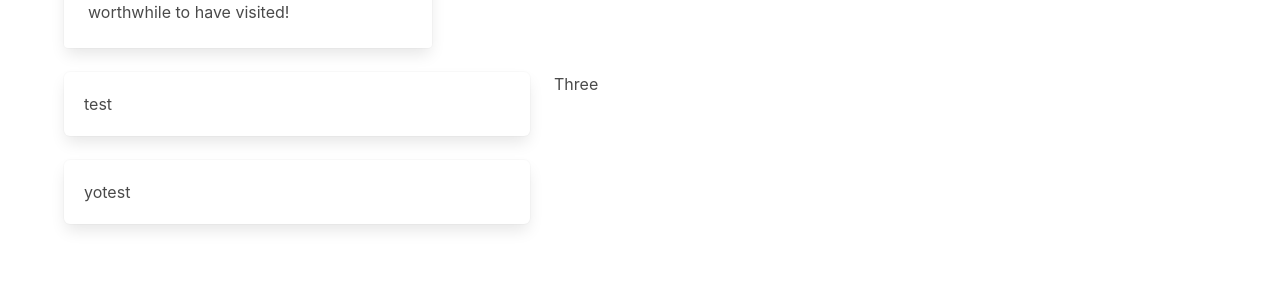
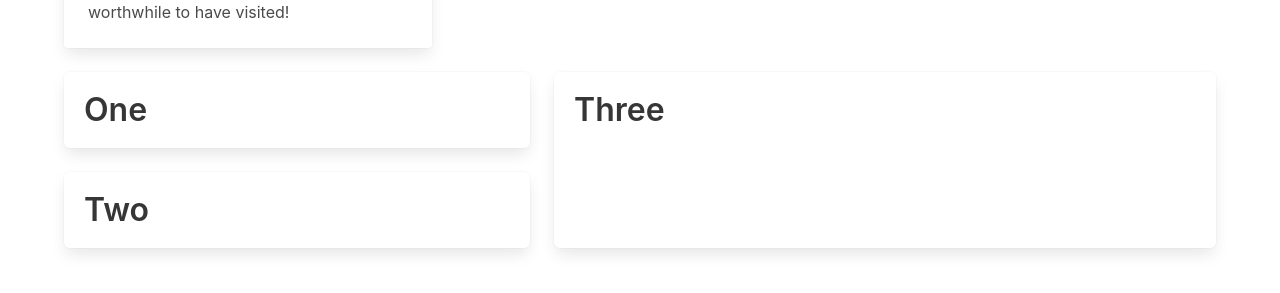
Before and after one commit to prilosac/animated-broccoli, an Angular app in the folder client/data-vis/: page /about in a window 1280 px wide. Shown: the part 795-1088 px from the top of the page. Before the commit the page ends 1067 px from the top, so only its background shows below. Built offline with nearby package versions, Linux system fonts and the light colour scheme.

Commit message:
created base about page

```diff
--- a/client/data-vis/src/app/about/about.component.html
+++ b/client/data-vis/src/app/about/about.component.html
@@ -20,12 +20,18 @@
 			</div>
 		</div>
 		<div class="tile is-ancestor">
-			<div class="tile is-5 is-vertical is-parent">
-				<div class="tile is-child is-info box">test</div>
-				<div class="tile is-child is-danger box">yotest</div>
+			<div class="tile is-parent is-vertical is-5">
+				<div class="tile is-child box">
+					<p class="title is-warning">One</p>
+				</div>
+				<div class="tile is-child box">
+					<p class="title is-info">Two</p>
+				</div>
 			</div>
 			<div class="tile is-parent">
-				<div class="tile is-child is-warning">Three</div>
+				<div class="tile is-child box">
+					<p class="title is-primary">Three</p>
+				</div>
 			</div>
 		</div>
 	</div>
```
